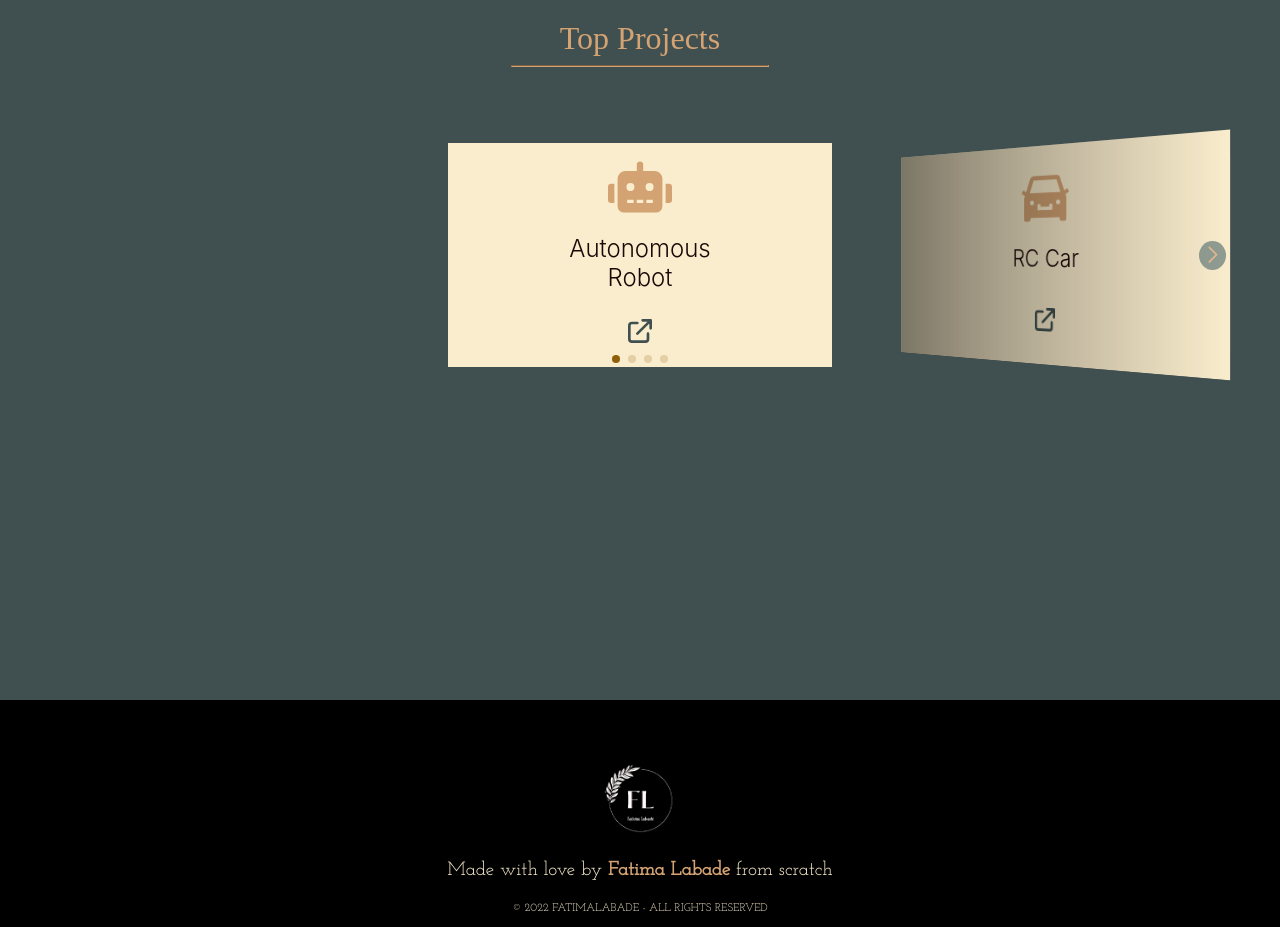
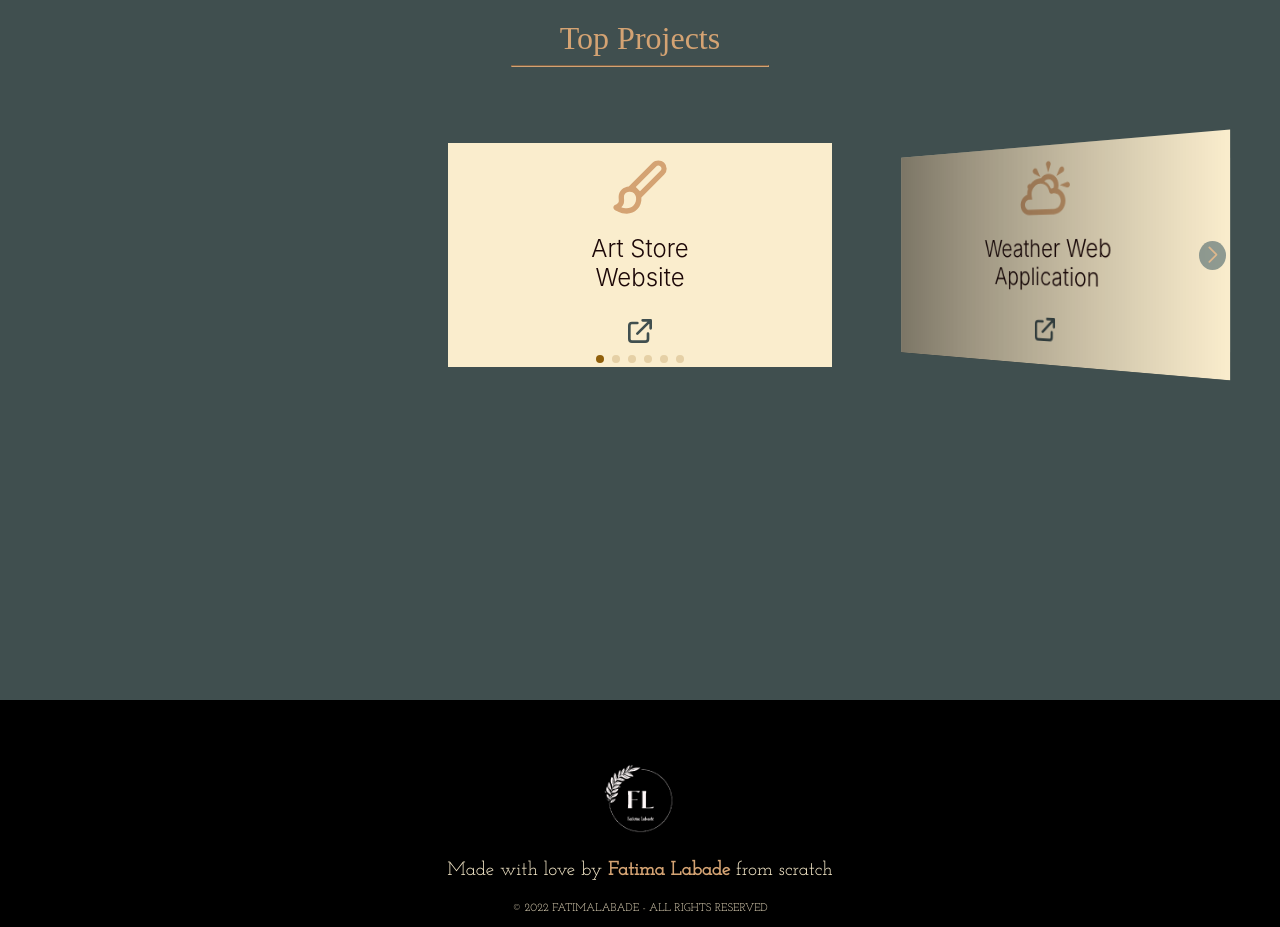
Before and after one commit to FatimaLDL1997/portfolio, a React (Create React App) app: page / in a window 1280 px wide. Shown: the part 2580-3507 px from the top of the page. Built offline with nearby package versions, Linux system fonts and the light colour scheme; a web font is replaced by a local one.

Commit message:
topProjects

```diff
--- a/src/data.js
+++ b/src/data.js
@@ -10,6 +10,8 @@ import { GiFactory } from "react-icons/gi";
 import { BsPersonCircle } from "react-icons/bs";
 import { AiFillProject } from "react-icons/ai";
 import { TbDeviceComputerCamera } from "react-icons/tb";
+import { TiWeatherPartlySunny } from "react-icons/ti";
+import { BiPaint } from "react-icons/bi";
 
 export const topSkills = [
   {
@@ -66,6 +68,24 @@ export const links = [
 ];
 export const topProjects = [
   {
+    id: 9,
+    icon: <BiPaint />,
+    text: "Art Store Website",
+    category: "Web",
+    vid: "",
+    desc: "This is an online art store where I display all my realistic art that I painted. \n\n I used Figma to design the page keeping in mind the responsiveness of the design, then moved on to implementing the design on VS Code using CSS, HTML, React JS, Styled Components and more. The code was then pushed to Github and deployed using Netlify. \n\n I have learnt how to also create a login page and create private routes as well for this page. I also used Stripe to create a checkout page. Then used Netlify CLI and ntl dev to test it locally. Right now the Stripe payment is still in testing mode but you can use the test card provided on top of the checkout form and make up a cvv and an expiration date. You will see that it works! \n\n",
+    url: "https://art-store-fatima.netlify.app/",
+  },
+  {
+    id: 10,
+    icon: <TiWeatherPartlySunny />,
+    text: "Weather Web Application",
+    category: "Web",
+    vid: "",
+    desc: "This project is inspired by a Youtube tutorial. I have used an API called Open Weather Map API. The app has very detailed documentation on how to use its parameters. Using the API endpoint/URL I fetched the data from the API through Axios. Axios is a promise-based HTTP client which allows to communicate to the backend and to make HTTP requests from the browser. I have also used codes for icons from the API itself to display the corresponding icon on the application frontend. \n\n",
+    url: "https://my-first-weather-app-fatima.netlify.app/s",
+  },
+  {
     id: 1,
     icon: <FaRobot />,
     text: "Autonomous Robot",
@@ -92,6 +112,24 @@ export const topProjects = [
 ];
 
 export const projects = [
+  {
+    id: 9,
+    icon: <BiPaint />,
+    text: "Art Store Website",
+    category: "Web",
+    vid: "",
+    desc: "This is an online art store where I display all my realistic art that I painted. \n\n I used Figma to design the page keeping in mind the responsiveness of the design, then moved on to implementing the design on VS Code using CSS, HTML, React JS, Styled Components and more. The code was then pushed to Github and deployed using Netlify. \n\n I have learnt how to also create a login page and create private routes as well for this page. I also used Stripe to create a checkout page. Then used Netlify CLI and ntl dev to test it locally. Right now the Stripe payment is still in testing mode but you can use the test card provided on top of the checkout form and make up a cvv and an expiration date. You will see that it works! \n\n",
+    url: "https://art-store-fatima.netlify.app/",
+  },
+  {
+    id: 10,
+    icon: <TiWeatherPartlySunny />,
+    text: "Weather Web Application",
+    category: "Web",
+    vid: "",
+    desc: "This project is inspired by a Youtube tutorial. I have used an API called Open Weather Map API. The app has very detailed documentation on how to use its parameters. Using the API endpoint/URL I fetched the data from the API through Axios. Axios is a promise-based HTTP client which allows to communicate to the backend and to make HTTP requests from the browser. I have also used codes for icons from the API itself to display the corresponding icon on the application frontend. \n\n",
+    url: "https://my-first-weather-app-fatima.netlify.app/s",
+  },
   {
     id: 1,
     icon: <FaRobot />,
@@ -158,6 +196,24 @@ export const projects = [
     vid: "",
     desc: "This was my first portfolio webpage prior to the one you are currently on. Unlike the most recent portfolio I have which utelises React, this website only uses Vanilla JS, HTML5 and CSS3. \n\n I started out with Figma to visualize the design and to figure out how to place all the elements together. I made sure it is responsive to all different screen sizes. I also made sure it is easy to navigate through it no matter which device you are on. \n\n Feel free to click on the website link below, to see how improved this website is, which you are currently on, now that I am using React. \n\n",
     url: "https://fatima-labade.netlify.app/page3.html#",
+  },
+  {
+    id: 9,
+    icon: <BiPaint />,
+    text: "Art Store Website",
+    category: "Web",
+    vid: "",
+    desc: "This is an online art store where I display all my realistic art that I painted. \n\n I used Figma to design the page keeping in mind the responsiveness of the design, then moved on to implementing the design on VS Code using CSS, HTML, React JS, Styled Components and more. The code was then pushed to Github and deployed using Netlify. \n\n I have learnt how to also create a login page and create private routes as well for this page. I also used Stripe to create a checkout page. Then used Netlify CLI and ntl dev to test it locally. Right now the Stripe payment is still in testing mode but you can use the test card provided on top of the checkout form and make up a cvv and an expiration date. You will see that it works! \n\n",
+    url: "https://art-store-fatima.netlify.app/",
+  },
+  {
+    id: 10,
+    icon: <TiWeatherPartlySunny />,
+    text: "Weather Web Application",
+    category: "Web",
+    vid: "",
+    desc: "This project is inspired by a Youtube tutorial. I have used an API called Open Weather Map API. The app has very detailed documentation on how to use its parameters. Using the API endpoint/URL I fetched the data from the API through Axios. Axios is a promise-based HTTP client which allows to communicate to the backend and to make HTTP requests from the browser. I have also used codes for icons from the API itself to display the corresponding icon on the application frontend. \n\n",
+    url: "https://my-first-weather-app-fatima.netlify.app/s",
   },
 ];
 export const skills = [
```
